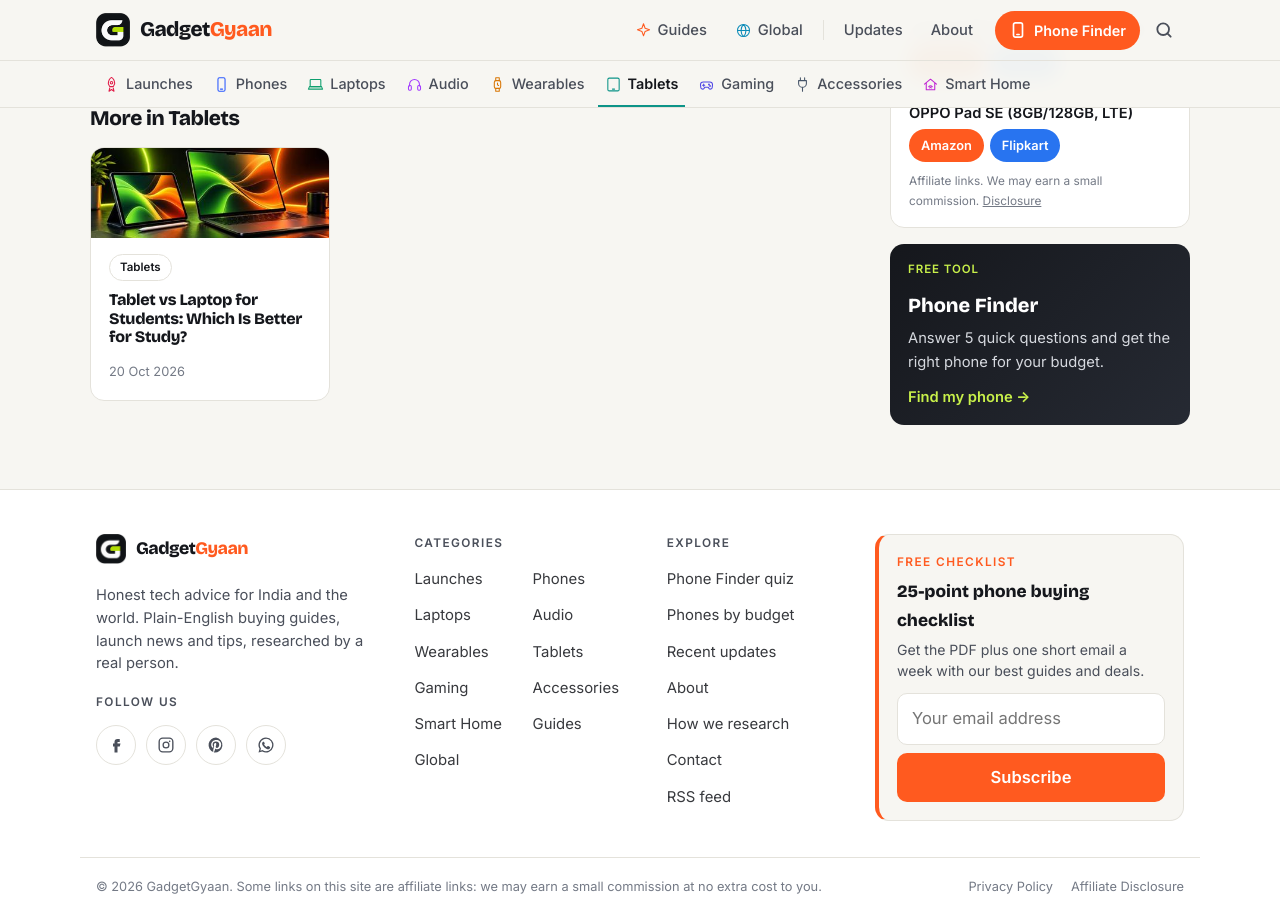
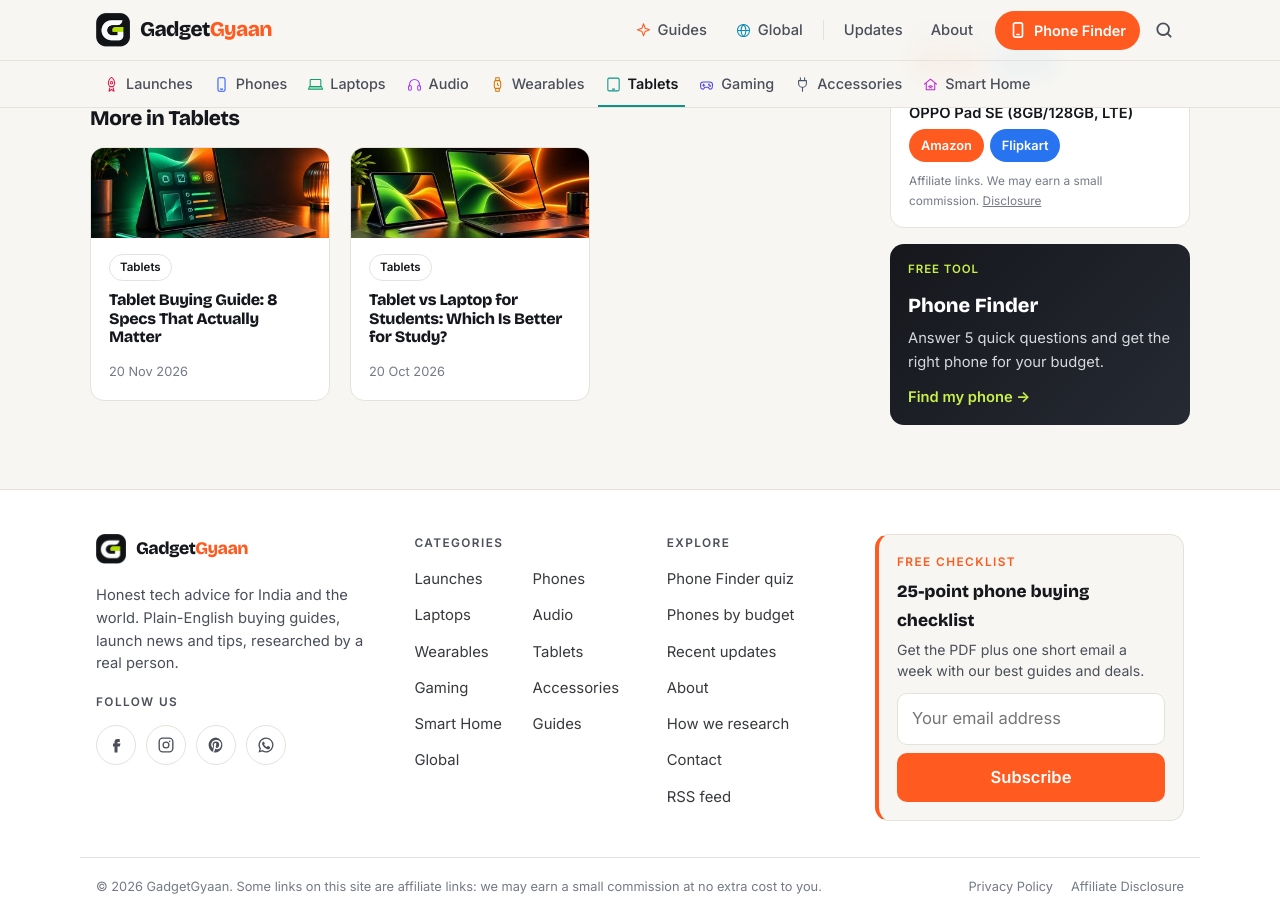
Before and after one commit to kiteksood167/kiteksood167.github.io, a Jekyll site: the page built from _posts/2026-11-09-best-tablets-for-students-under-20000.md, in a window 1280 px wide and 900 px high, scrolled down 8518 px. Built offline with Jekyll 4.4.1, drawn with Linux system fonts in a browser that asks for light colours; comment, search, counter and statistics services are not loaded; part of the change alters nothing that is shown.

Commit message:
New post: Tablet Buying Guide: 8 Specs That Actually Matter
Co-Authored-By: Claude Opus 5.5 <noreply@anthropic.com>

```diff
--- a/_posts/2026-10-20-tablet-vs-laptop-for-students.md
+++ b/_posts/2026-10-20-tablet-vs-laptop-for-students.md
@@ -69,7 +69,7 @@ A tablet with a keyboard case can cover light typing well. But it's still a tabl
 
 {% include buy.html name="Tablets with stylus support" query="tablet with stylus for students" note="Check if the stylus is included in the box" %}
 
-**Related reading:** [Laptop Buying Guide for College Students in India: What Specs You Really Need](/laptop-buying-guide-for-college-students/) · [Best Laptops Under ₹50,000 in India (November 2026)](/best-laptops-under-50000-india/) · [Best Tablets for Students in India Under ₹20,000](/best-tablets-for-students-under-20000/)
+**Related reading:** [Laptop Buying Guide for College Students in India: What Specs You Really Need](/laptop-buying-guide-for-college-students/) · [Tablet Buying Guide: 8 Specs That Actually Matter](/tablet-buying-guide-india/) · [Best Tablets for Students in India Under ₹20,000](/best-tablets-for-students-under-20000/)
 
 ## The bottom line
 
--- /dev/null
+++ b/_posts/2026-11-20-tablet-buying-guide-india.md
@@ -0,0 +1,134 @@
+---
+title: "Tablet Buying Guide: 8 Specs That Actually Matter"
+description: "Buying a tablet in India? The 8 specs that matter, from display and RAM to battery, updates and Wi-Fi vs SIM, plus good 8GB/128GB tablets to consider."
+date: 2026-11-20 09:00:00 +0530
+category: Tablets
+also_in: [Guides]
+tags: [tablets, tablet buying guide, android tablets, redmi pad 2, redmi pad 2 pro, oneplus pad go 2, xiaomi pad 8, india]
+affiliate: true
+image: /assets/images/tablet-buying-guide-india.jpg
+image_alt: "An Android tablet on a dark desk with its display, ports and accessories highlighted in neon light"
+image_credit: "Illustration, not the actual product"
+sources:
+  - name: "Beebom: Xiaomi Pad 8, Redmi Pad 2 and Redmi Pad 2 Pro prices in India hiked"
+    url: "https://gadgets.beebom.com/news/xiaomi-pad-8-redmi-pad-2-redmi-pad-2-pro-prices-in-india-hiked"
+  - name: "91mobiles: Xiaomi Pad 8 receives another price hike of up to Rs 3,000"
+    url: "https://www.91mobiles.com/hub/xiaomi-pad-8-price-hiked-up-to-rs-3000/"
+  - name: "Business Today: OnePlus Pad Go 2 and Pad Lite prices increased by up to Rs 2,000"
+    url: "https://www.businesstoday.in/technology/news/story/oneplus-pad-go-2-pad-go-lite-prices-increased-by-up-to-rs-2000-due-to-542602-2026-07-13"
+  - name: "FoneArena: OnePlus Pad Go 2 launched in India, price and specifications"
+    url: "https://www.fonearena.com/blog/471360/oneplus-pad-go-2-price-india-specifications.html"
+  - name: "FoneArena: REDMI Pad 2 Pro and Pad 2 Pro 5G launched in India"
+    url: "https://www.fonearena.com/blog/472507/redmi-pad-2-pro-price-india-specifications-redmi-pad-2-pro-5g.html"
+  - name: "Android Authority: Widevine DRM explained"
+    url: "https://www.androidauthority.com/widevine-explained-821935/"
+  - name: "Prices: Amazon.in, Flipkart and brand store listings, November 2026"
+---
+
+Tablet spec sheets are full of numbers, and brands love to shout about the ones that matter least. If you know which eight specs really change your daily experience, you can skip the marketing and pick the right tablet in a few minutes. Here's what to check, in plain English, and a few good tablets that tick the right boxes in India right now.
+
+<!--more-->
+
+This is a spec guide, not a review. We haven't tested the tablets named below; the suggestions are based on official specs and current listed prices.
+
+## 1. Display: resolution and brightness first
+
+You look at the screen all day, so it matters more than anything else. On an 11-inch or 12-inch tablet, look for at least **Full HD (1920 x 1200)**. A **2.5K (2560 x 1600)** panel is sharper still, which you notice when reading small text in PDFs, books or web pages.
+
+Brightness matters too. Around 500 nits is fine indoors; if you use the tablet near a window or outdoors, more is better. A higher refresh rate (90Hz, 120Hz or 144Hz) makes scrolling look smoother, but it's a nice extra, not a reason to pay thousands more. A sharp, bright screen is worth more than a fast one.
+
+## 2. Processor: enough power for how you use it
+
+For video, reading, browsing and online classes, an entry chip like the MediaTek Helio G100 is enough. If you multitask, edit photos or play games, step up to a mid-range chip such as the **Dimensity 7300** or **Snapdragon 7s Gen 4**. Only buy a flagship-class chip (like the Snapdragon 8s Gen 4) if you play heavy games or do creative work.
+
+## 3. RAM and storage: 8GB and 128GB as the sensible minimum
+
+This is where cheap tablets cut corners. With 4GB of RAM, a tablet can slow down or reload apps when you keep a video, notes and a browser open together. **8GB of RAM and 128GB of storage** is the sensible minimum today. Avoid 64GB models; apps, downloads and offline videos fill them quickly. A microSD slot is a useful bonus for movies and documents.
+
+## 4. Battery and charging
+
+Tablet batteries are large: most good Android tablets now have 9,000mAh to 12,000mAh. A bigger battery generally means more screen time, but a sharper, brighter screen uses more power, so compare models in the same class.
+
+<figure class="inline-figure">
+  <img width="1200" height="675" src="/assets/images/tablet-usb-c-port-speakers-charger-neon.jpg" alt="Edge of a tablet showing the USB-C port and speaker grilles, with a charger and cable beside it in neon light" loading="lazy">
+  <figcaption>Illustration</figcaption>
+</figure>
+
+Charging speed matters with batteries this big. At 18W, a full charge can take hours; 33W or 45W is much more comfortable. Check whether the charger is actually in the box and how fast it is, because some brands ship a slower charger than the tablet supports.
+
+## 5. Software updates
+
+A tablet often lasts longer than a phone, so check how many years of Android and security updates the brand promises. For example, Xiaomi says the Redmi Pad 2 Pro gets five years of OS updates and seven years of security updates. Longer support keeps apps working and the tablet safer for years.
+
+## 6. Stylus and keyboard support
+
+If you plan to take handwritten notes or sketch, make sure the tablet supports an active pen with pressure levels (4,096 is common), and check whether the pen is in the box or sold separately. A Redmi Smart Pen, for example, costs around ₹3,999 extra. A keyboard case turns a tablet into a basic laptop for emails and assignments.
+
+<figure class="inline-figure">
+  <img width="1200" height="675" src="/assets/images/tablet-stylus-keyboard-study-desk-night.jpg" alt="A man writing notes on a tablet with a stylus, the tablet in a keyboard case on a study desk at night" loading="lazy">
+  <figcaption>Illustration</figcaption>
+</figure>
+
+## 7. Wi-Fi or SIM (cellular)
+
+Most people use a tablet at home, in college or at the office, where Wi-Fi is enough. A SIM (LTE or 5G) version usually costs ₹2,000 to ₹6,000 more. If you need internet on the go, your phone's hotspot does the job for most people, so the Wi-Fi model is the better value for most buyers.
+
+## 8. Speakers and HD streaming
+
+If you watch a lot of video, four speakers make a real difference over two. Also check that the tablet supports **Widevine L1**, the DRM level that apps like Netflix and Prime Video need to stream in HD on Android. Without it, video may play in lower resolution even on a sharp screen.
+
+> **Tip:** The same tablet name is often sold in four or five versions. Before you pay, check the exact RAM, storage, Wi-Fi or SIM, and whether a pen or charger is included. The cheapest listing is often the lowest-RAM model.
+
+## What you can mostly ignore
+
+- **Cameras.** Tablet cameras are fine for video calls and scanning documents. Don't pay extra for more megapixels.
+- **Very high refresh rates.** 144Hz looks smooth, but a good 90Hz or 120Hz screen is plenty for most people.
+- **"Up to" RAM claims.** "Extended" or "virtual" RAM uses storage and isn't the same as real RAM.
+
+## Good options to look at right now
+
+Tablet prices in India have gone up several times in 2026 because memory chips cost more. These are the listed prices after the latest hikes; check the live price before you buy.
+
+### Redmi Pad 2 (8GB/128GB, Wi-Fi): best on a budget
+
+An 11-inch 2.5K screen, a 9,000mAh battery, four speakers and pen support for around ₹20,000. It uses the entry-level Helio G100 Ultra and charges at only 18W, so it suits reading, video and classes more than gaming.
+
+{% include buy.html name="Redmi Pad 2 (8GB/128GB, Wi-Fi)" query="Redmi Pad 2 8GB 128GB Wi-Fi" note="Around ₹20,000; 2.5K screen and 9,000mAh battery" %}
+
+### Redmi Pad 2 Pro (8GB/128GB, Wi-Fi): best all-rounder
+
+A 12.1-inch 2.5K 120Hz screen, the Snapdragon 7s Gen 4, a huge 12,000mAh battery with 33W charging, and five years of OS updates. It sells for around ₹27,000 to ₹28,000. The pen is sold separately.
+
+{% include buy.html name="Redmi Pad 2 Pro (8GB/128GB, Wi-Fi)" query="Redmi Pad 2 Pro 8GB 128GB Wi-Fi" note="Around ₹27,000 to ₹28,000; big battery, long updates" %}
+
+### OnePlus Pad Go 2 (8GB/128GB, Wi-Fi): best for a big, sharp screen
+
+A 12.1-inch 2800 x 1980 screen, the Dimensity 7300 Ultra, a 10,050mAh battery with 33W charging and support for the OnePlus stylus. After a July price hike, the 8GB/128GB Wi-Fi model is listed at around ₹29,999.
+
+{% include buy.html name="OnePlus Pad Go 2 (8GB/128GB, Wi-Fi)" query="OnePlus Pad Go 2 8GB 128GB Wi-Fi" note="Around ₹30,000; large 2.8K screen, stylus support" %}
+
+### Xiaomi Pad 8 (8GB/128GB): best for performance
+
+If you game or edit, the Snapdragon 8s Gen 4 is the fastest chip here, with an 11.2-inch 144Hz screen, a 9,200mAh battery and 45W charging. It has had three price hikes and now sells for around ₹39,000, so only pick it if you'll use the extra power.
+
+{% include buy.html name="Xiaomi Pad 8 (8GB/128GB)" query="Xiaomi Pad 8 8GB 128GB" note="Around ₹39,000; flagship-class chip for gaming" %}
+
+## Our take
+
+**Wi-Fi or SIM tablet: which one should you buy?**
+
+If you use the tablet mostly at home or office, the Wi-Fi one is enough. If you travel a lot and need net outside, then take the SIM one. But if net is a problem while travelling, you can use your phone hotspot and do your work, so I don't think the SIM model is really needed.
+
+**How much RAM and storage is enough?**
+
+These days take minimum 8GB RAM and 128GB storage. Then you can run many apps together and daily use will be smooth. A tablet with less RAM can hang when you open many apps at the same time.
+
+**Which tablet specs are just marketing?**
+
+I think there is no need to pay extra for camera or high refresh rate. Battery, performance and a good display are more important. I have seen people buy a tablet just for a good camera, but in daily use the display and performance matter more for them.
+
+**Related reading:** [Best Tablets for Students in India Under ₹20,000](/best-tablets-for-students-under-20000/) · [Tablet vs Laptop for Students: Which Is Better for Study?](/tablet-vs-laptop-for-students/)
+
+## The bottom line
+
+When you buy a tablet, focus on a sharp, bright display, a chip that matches your use, at least 8GB of RAM and 128GB of storage, a big battery with decent charging, and a clear update promise. Add pen or keyboard support only if you'll use it, and pick Wi-Fi over SIM unless you really need data on the move. Cameras and very high refresh rates are not worth paying extra for. On a budget, the **Redmi Pad 2** (8GB) is a good start; for most people, the **Redmi Pad 2 Pro** or **OnePlus Pad Go 2** is the better balance.
```
